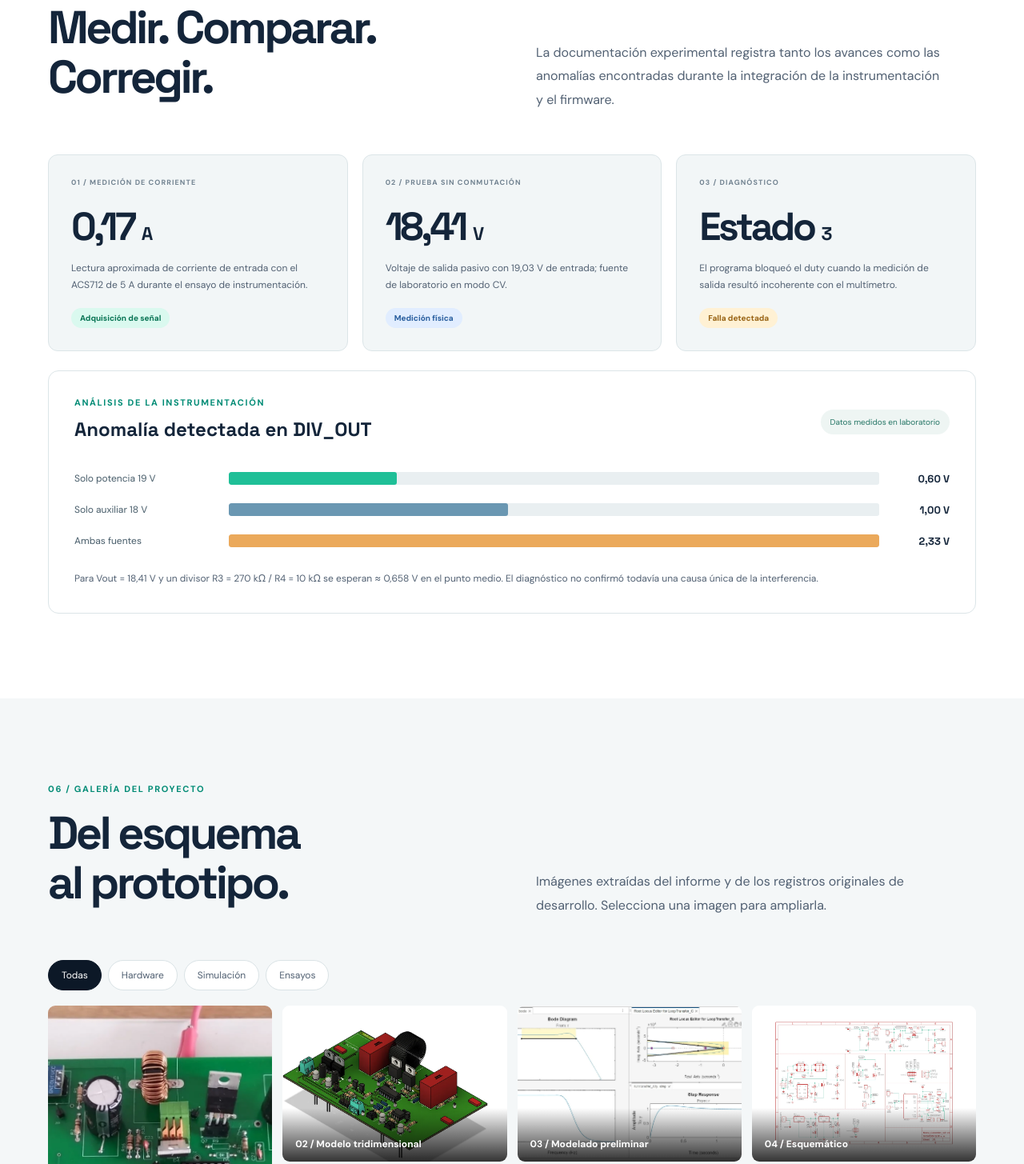
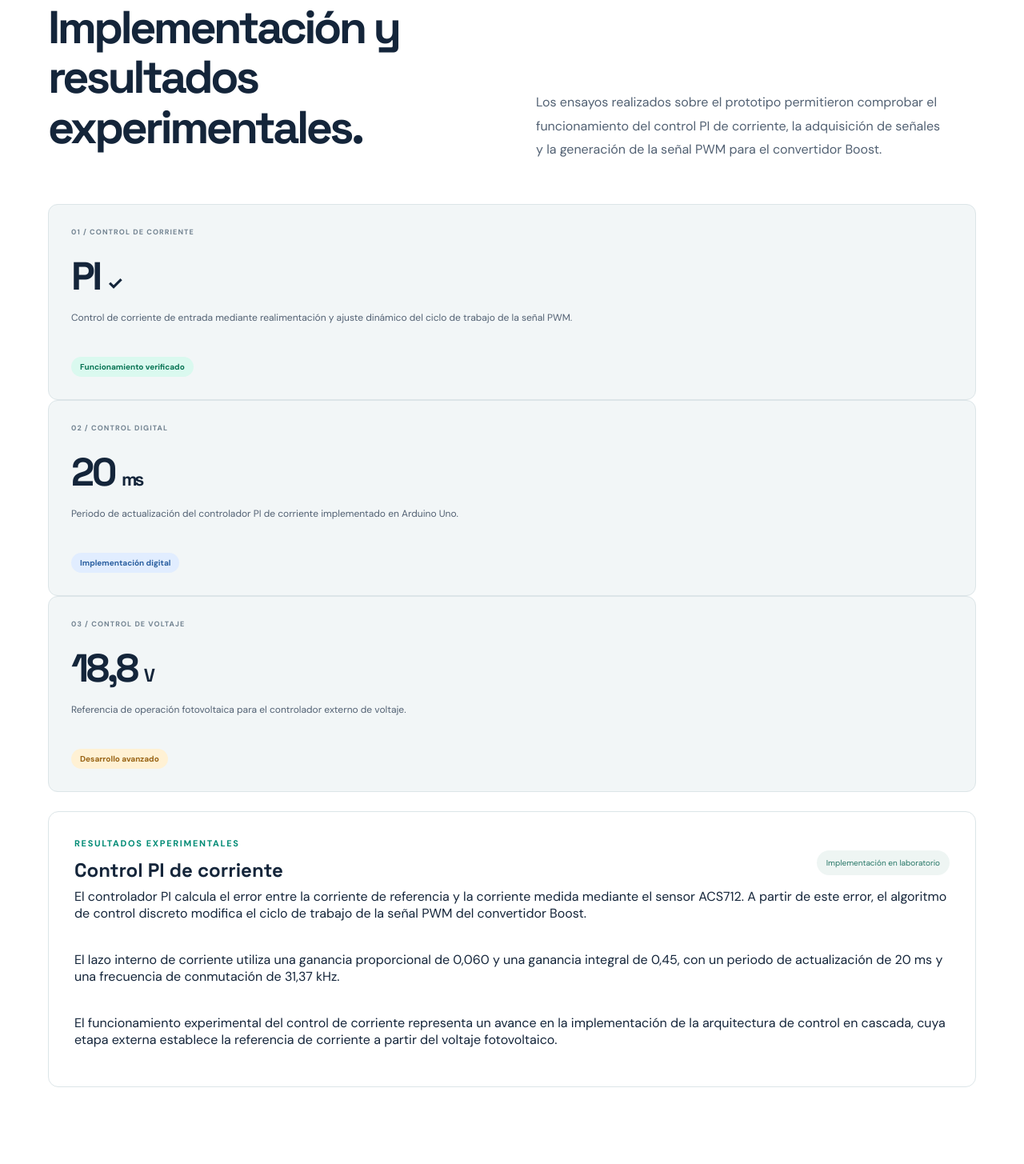
Before and after one commit to juanes20/boost-solar-55w, a plain HTML site: page index.html in a window 1280 px wide. Shown: the part 4897-6352 px from the top of the page at 80% size. Drawn offline with Linux system fonts and the light colour scheme.

Commit message:
Update index.html
cambio en ensayo y resultados

```diff
--- a/index.html
+++ b/index.html
@@ -95,14 +95,44 @@ TCCR1B = _BV(WGM13) | _BV(WGM12) | _BV(CS10);
  <div class="sim-layout"><figure class="image-frame sim-figure"><img src="assets/img/bode.webp" loading="lazy" alt="Análisis preliminar de dinámica y respuesta temporal realizado en MATLAB"><figcaption><b>Análisis preliminar de control</b><span>Gráficas de MATLAB correspondientes a una etapa de modelado anterior</span></figcaption></figure><div class="sim-text"><span class="kicker">DISEÑO Y MODELADO</span><div class="big-number">330 <span>µH</span></div><p>Inductancia seleccionada para la etapa de potencia. El estudio del convertidor incluye modelos y análisis dinámicos previos; la etapa actual se centra en <strong>regular V<sub>PV</sub> e I<sub>in</sub></strong> con dos controladores PI en cascada.</p><dl><div><dt>Tensión nominal del panel en MPP</dt><dd>18,8 V</dd></div><div><dt>Frecuencia de conmutación</dt><dd>31,37 kHz</dd></div><div><dt>Potencia nominal del panel</dt><dd>55 W</dd></div></dl></div></div>
 </div></section>
 <section class="section section-lab" id="resultados"><div class="container">
- <div class="section-head split-head"><div><span class="kicker">05 / ENSAYOS DE LABORATORIO</span><h2>Medir. Comparar.<br>Corregir.</h2></div><p>La documentación experimental registra tanto los avances como las anomalías encontradas durante la integración de la instrumentación y el firmware.</p></div>
- <div class="lab-cards">
-  <article class="lab-card"><span class="lab-top">01 / MEDICIÓN DE CORRIENTE</span><h3>0,17 <small>A</small></h3><p>Lectura aproximada de corriente de entrada con el ACS712 de 5 A durante el ensayo de instrumentación.</p><span class="lab-label green">Adquisición de señal</span></article>
-  <article class="lab-card"><span class="lab-top">02 / PRUEBA SIN CONMUTACIÓN</span><h3>18,41 <small>V</small></h3><p>Voltaje de salida pasivo con 19,03 V de entrada; fuente de laboratorio en modo CV.</p><span class="lab-label blue">Medición física</span></article>
-  <article class="lab-card"><span class="lab-top">03 / DIAGNÓSTICO</span><h3>Estado <small>3</small></h3><p>El programa bloqueó el duty cuando la medición de salida resultó incoherente con el multímetro.</p><span class="lab-label amber">Falla detectada</span></article>
- </div>
- <div class="lab-comparison"><div class="lab-comparison-head"><div><span class="kicker">ANÁLISIS DE LA INSTRUMENTACIÓN</span><h3>Anomalía detectada en DIV_OUT</h3></div><span class="note-chip">Datos medidos en laboratorio</span></div><div class="bar-chart" role="img" aria-label="Medición del punto DIV_OUT: 0,60 voltios con la fuente de potencia, 1,00 voltio con la fuente auxiliar y 2,33 voltios con ambas fuentes"><div class="bar-item"><div class="bar-name">Solo potencia 19 V</div><div class="track"><div class="fill fill-good" style="width:25.8%"></div></div><b>0,60 V</b></div><div class="bar-item"><div class="bar-name">Solo auxiliar 18 V</div><div class="track"><div class="fill fill-mid" style="width:42.9%"></div></div><b>1,00 V</b></div><div class="bar-item"><div class="bar-name">Ambas fuentes</div><div class="track"><div class="fill fill-bad" style="width:100%"></div></div><b>2,33 V</b></div></div><p class="chart-footnote">Para Vout = 18,41 V y un divisor R3 = 270 kΩ / R4 = 10 kΩ se esperan ≈ 0,658 V en el punto medio. El diagnóstico no confirmó todavía una causa única de la interferencia.</p></div>
-
+<div class="section-head split-head">
+<div><span class="kicker">05 / ENSAYOS DE LABORATORIO</span><h2>Implementación y resultados<br>experimentales.</h2></div>
+<p>Los ensayos realizados sobre el prototipo permitieron comprobar el funcionamiento del control PI de corriente, la adquisición de señales y la generación de la señal PWM para el convertidor Boost.</p>
+</div>
+<div clss="lab-cards">
+<article class="lab-card">
+<span class="lab-top">01 / CONTROL DE CORRIENTE</span>
+<h3>PI <small>✓</small></h3>
+<p>Control de corriente de entrada mediante realimentación y ajuste dinámico del ciclo de trabajo de la señal PWM.</p>
+<span class="lab-label green">Funcionamiento verificado</span>
+</article>
+<article class="lab-card">
+<span class="lab-top">02 / CONTROL DIGITAL</span>
+<h3>20 <small>ms</small></h3>
+<p>Periodo de actualización del controlador PI de corriente implementado en Arduino Uno.</p>
+<span class="lab-label blue">Implementación digital</span>
+</article>
+<article class="lab-card">
+<span class="lab-top">03 / CONTROL DE VOLTAJE</span>
+<h3>18,8 <small>V</small></h3>
+<p>Referencia de operación fotovoltaica para el controlador externo de voltaje.</p>
+<span class="lab-label amber">Desarrollo avanzado</span>
+</article>
+</div>
+<div class="lab-comparison">
+<div class="lab-comparison-head">
+<div>
+<span class="kicker">RESULTADOS EXPERIMENTALES</span>
+<h3>Control PI de corriente</h3>
+</div>
+<span class="note-chip">Implementación en laboratorio</span>
+</div>
+<p>El controlador PI calcula el error entre la corriente de referencia y la corriente medida mediante el sensor ACS712. A partir de este error, el algoritmo de control discreto modifica el ciclo de trabajo de la señal PWM del convertidor Boost.</p>
+<br>
+<p>El lazo interno de corriente utiliza una ganancia proporcional de 0,060 y una ganancia integral de 0,45, con un periodo de actualización de 20 ms y una frecuencia de conmutación de 31,37 kHz.</p>
+<br>
+<p>El funcionamiento experimental del control de corriente representa un avance en la implementación de la arquitectura de control en cascada, cuya etapa externa establece la referencia de corriente a partir del voltaje fotovoltaico.</p>
+</div>
 </div></section>
 <section class="section section-gallery" id="galeria"><div class="container">
  <div class="section-head split-head"><div><span class="kicker">06 / GALERÍA DEL PROYECTO</span><h2>Del esquema<br>al prototipo.</h2></div><p>Imágenes extraídas del informe y de los registros originales de desarrollo. Selecciona una imagen para ampliarla.</p></div>
```
